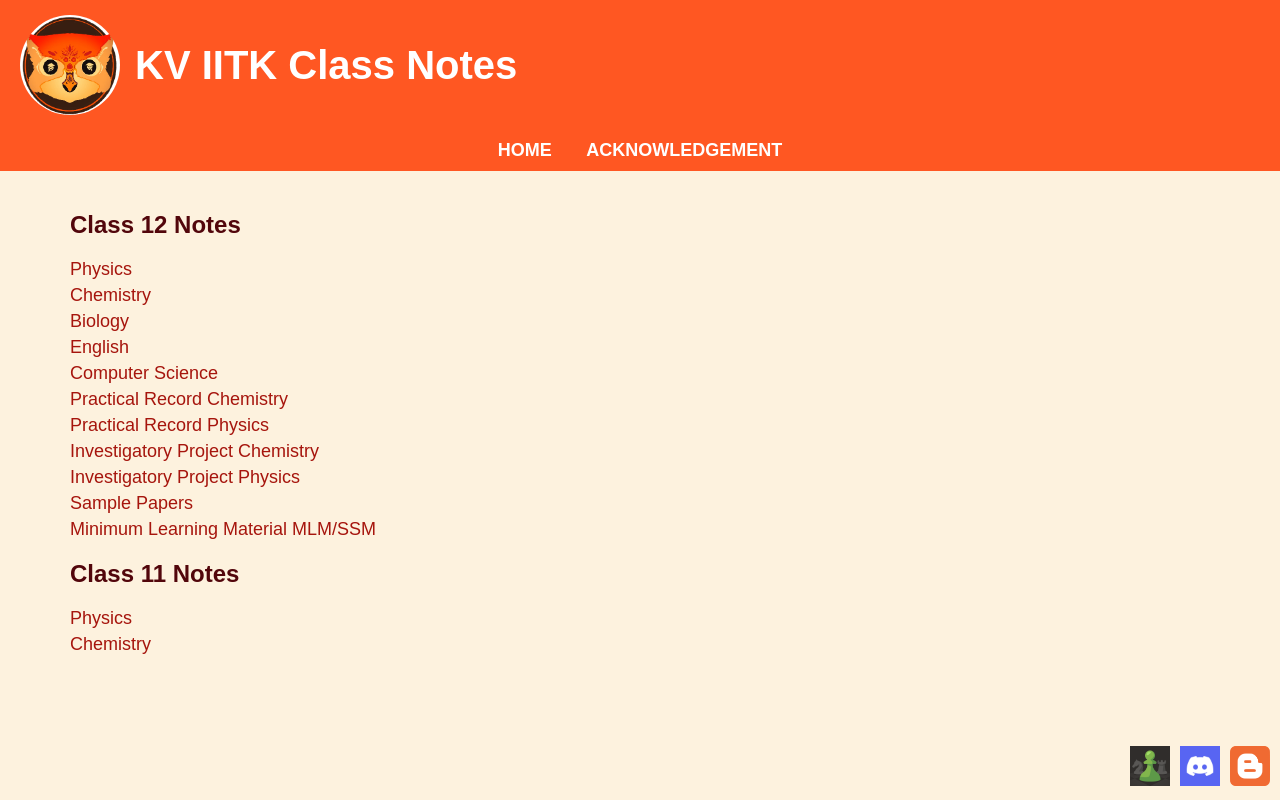
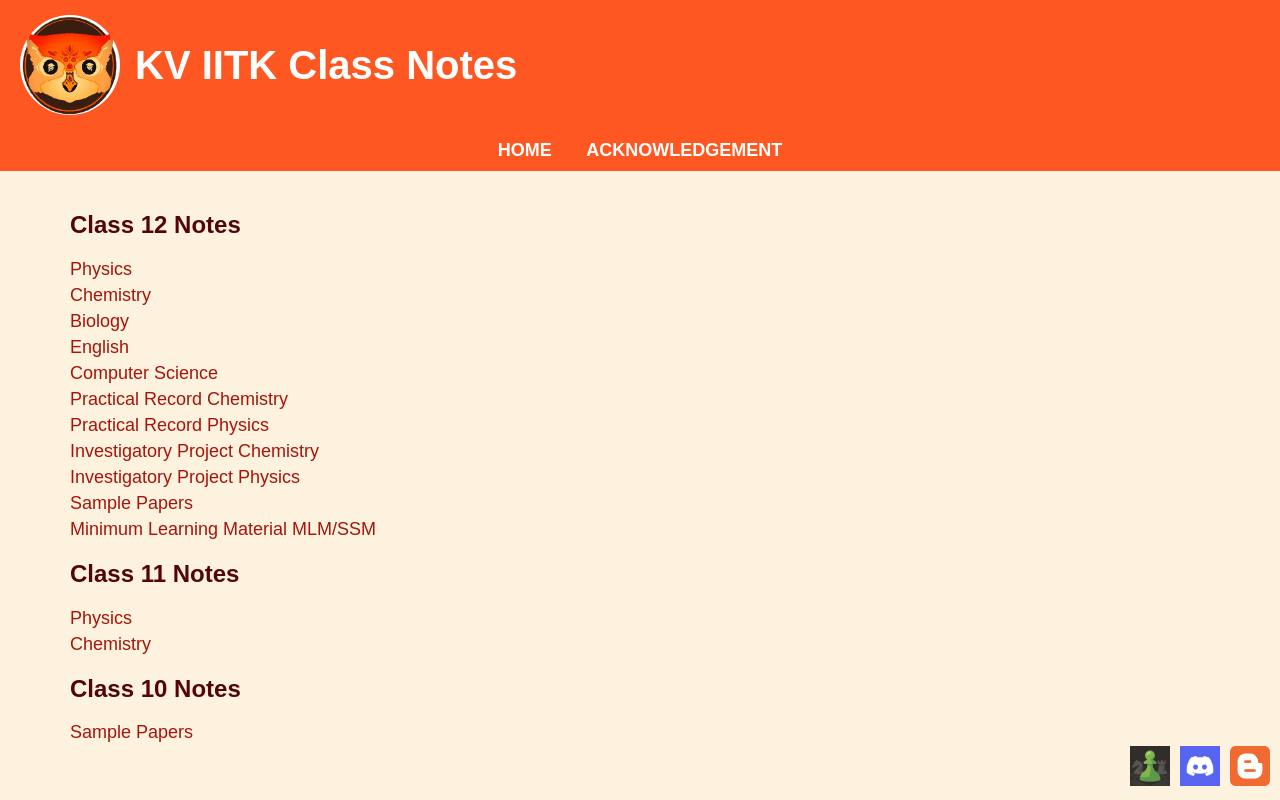
Before and after one commit to Major-Monogram/class12notes, a plain HTML site: page index.html in a window 1280 px wide. Drawn offline with Linux system fonts and the light colour scheme.

Commit message:
Update index.html

```diff
--- a/index.html
+++ b/index.html
@@ -109,6 +109,10 @@
             <a href="https://kvclass12notes.blogspot.com/2024/08/notes-for-class-11-physics.html">Physics</a>
             <a href="https://kvclass12notes.blogspot.com/2024/11/notes-for-class-11-chemistry.html">Chemistry</a>
         </div>
+        <h2>Class 10 Notes</h2>
+        <div class="notes-list">
+            <a href="https://kvclass12notes.blogspot.com/2025/01/previous-year-papers-class-10.html">Sample Papers</a>
+        </div>
     </div>
     <div class="footer">
         <a href="https://www.chess.com/member/knightchessgambit"><img src="chess.png" alt="Chess"></a>
```
